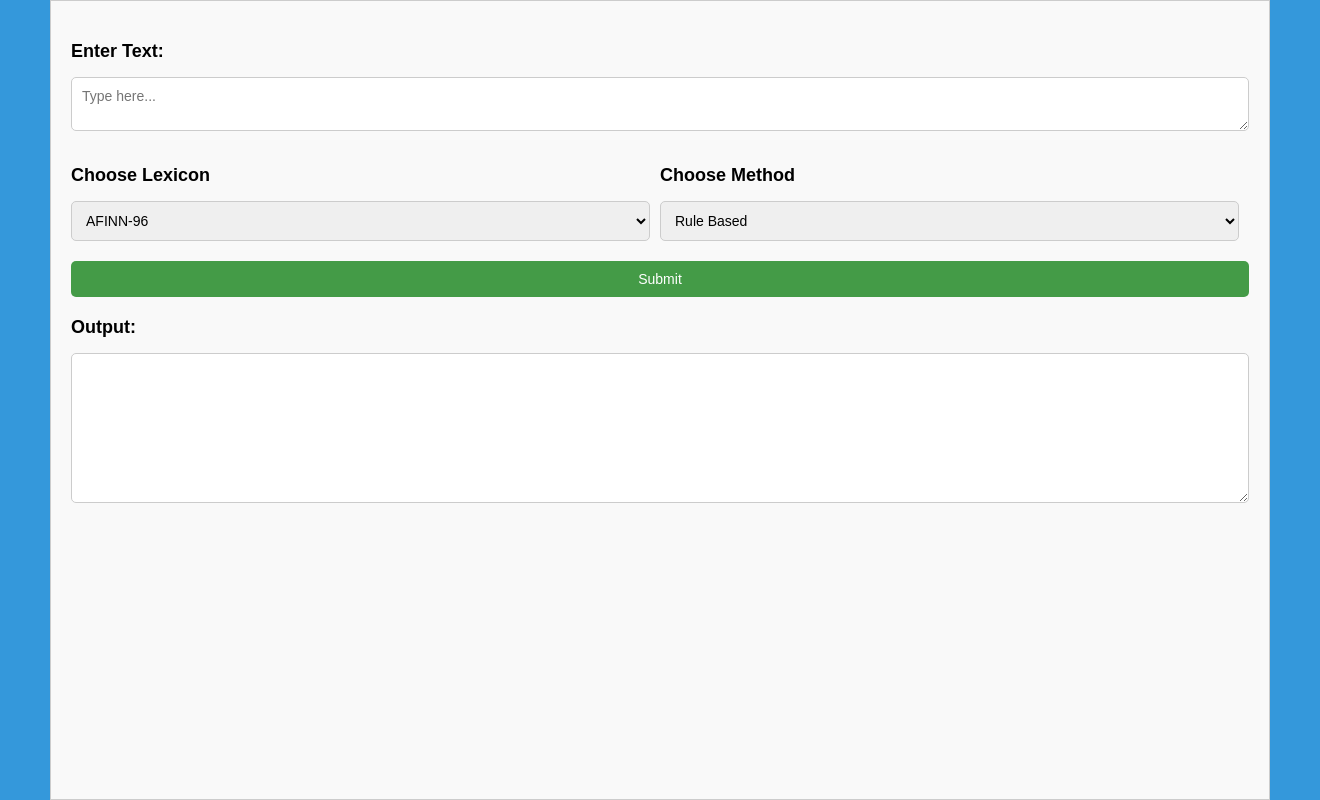
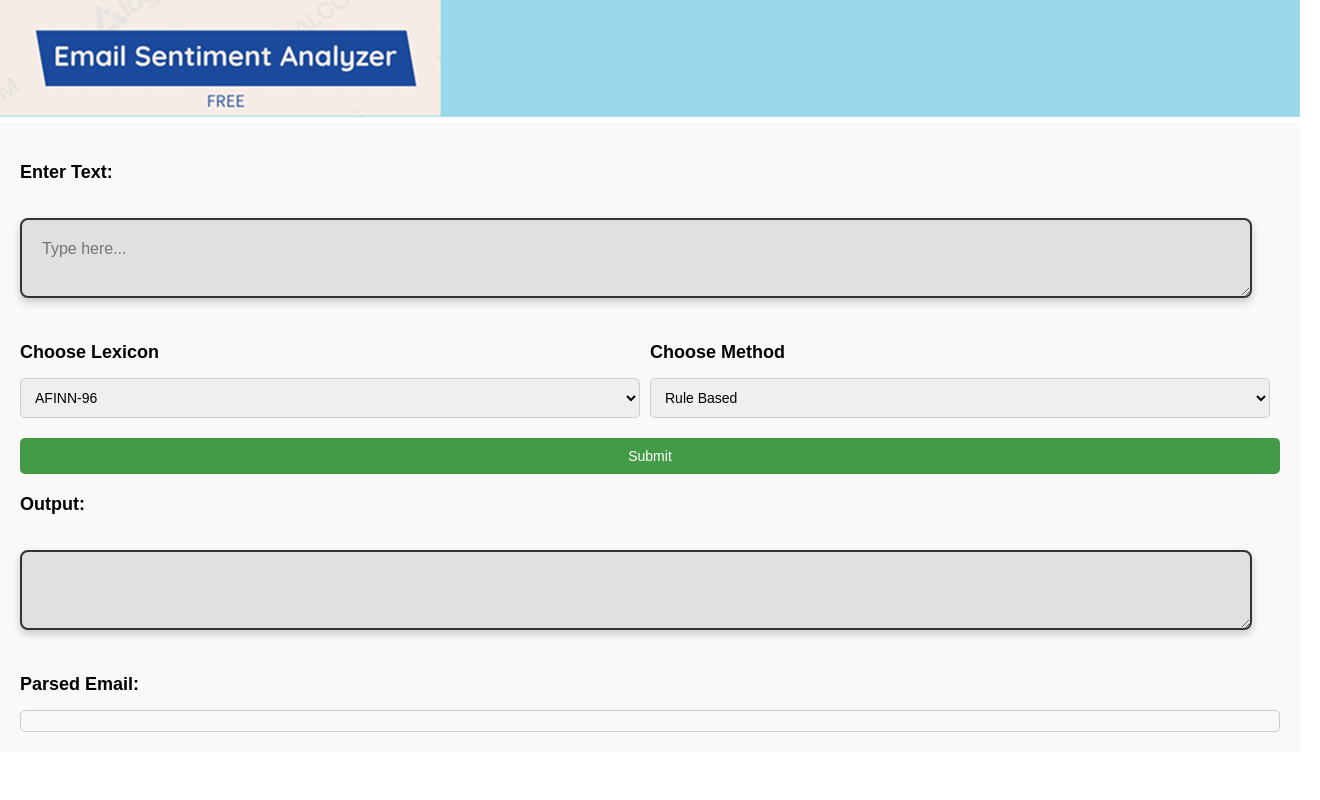
Before and after one commit to TimurOner/EmailSentin, a Flask app: page / in a window 1320 px wide. Run offline with Flask 3, Linux system fonts and the light colour scheme.

Commit message:
Fronent Commit
Main changes were done to improve the frontend. Added a provisional logo to the header of the main page. Solved a few issues regarding displaying the text areas.

```diff
--- a/main.py
+++ b/main.py
@@ -1,7 +1,6 @@
 from flask import Flask, render_template, request, jsonify
 
 from flask_basicauth import BasicAuth
-
 
 
 
--- /dev/null
+++ b/static/script.js
@@ -0,0 +1,29 @@
+document.getElementById('submit_button').addEventListener('click', function() {
+    // Gather the form data
+    const formData = new FormData(document.getElementById('input_form'));
+
+    fetch('/process_input', {
+        method: 'POST',
+        body: formData
+    })
+    .then(response => response.json()) // Expect a JSON response
+    .then(data => {
+        const score = data['score'];
+        const introText = data['intro_text'];
+        const bodyText = data['body_text'];
+
+        const inputProcessed = processString(introText, bodyText);
+
+        document.getElementById('output').value = score;
+        document.getElementById('email_output').innerHTML = inputProcessed; // Display colored text
+    })
+    .catch(error => console.error('Error fetching data:', error));
+});
+
+function processString(firstStr, secondStr) {
+    const redFirstStr = `<span style="color: red;">${firstStr}</span>`;
+    const blueSecondStr = `<span style="color: blue;">${secondStr}</span>`;
+    const processedStr = redFirstStr + blueSecondStr;
+
+    return processedStr;
+}
--- a/static/style.css
+++ b/static/style.css
@@ -23,13 +23,12 @@
         .container {
             flex: 1; /* Take up remaining space */
             padding: 20px;
-            border: 1px solid #ccc;
             background-color: #f9f9f9; /* Light background for contrast */
             box-sizing: border-box; /* Include padding and border in width */
         }
 
         /* Textarea styles */
-        textarea {
+        /* textarea {
             width: 100%;
             padding: 10px;
             box-sizing: border-box;
@@ -39,7 +38,7 @@
             border: 1px solid #ccc;
             font-family: Arial, sans-serif;
             font-size: 14px;
-        }
+        } */
 
         /* Dropdown container styles */
         .dropdown-container {
@@ -85,11 +84,11 @@
 
         /* Output textarea styles */
         #output {
-            height: 150px;
+            /* height: 150px;
             border: 1px solid #ccc;
             background-color: #fff; /* Background color for the output box */
-            padding: 10px; /* Ensure there's padding inside the output box */
-            overflow-y: auto; /* Enable vertical scrolling if needed */
+            /* padding: 10px;
+            overflow-y: auto;  */
         }
 
         /* Heading styles */
@@ -98,3 +97,28 @@
             font-size: 18px;
             margin-top: 20px;
         }
+
+        .text_class{
+            border: 2px solid #333; /* Adds a solid border around the div */
+            padding: 20px; /* Adds space inside the border, between the border and the content */
+            background-color: #e0e0e0; /* Sets a light grey background color */
+            width: 90vw; /* Sets the width to 90% of the viewport width */
+            max-width: 1200px; /* Limits the maximum width of the div to 1200px */
+            margin: 20px auto; /* Centers the div horizontally and adds space above and below */
+            box-shadow: 0 4px 8px rgba(0, 0, 0, 0.2); /* Adds a subtle shadow effect for a 3D appearance */
+            border-radius: 8px; /* Rounds the corners of the div */
+            font-family: Arial, sans-serif; /* Sets the font for text inside the div */
+            font-size: 16px; /* Sets the font size for text inside the div */
+            color: #333; /* Sets the text color inside the div */
+        }
+
+        #email_output {
+            max-width: 100%; /* Ensures it doesn’t overflow the container */
+            width: 100%; /* Takes up full width within the container */
+            padding: 10px; /* Padding inside the div */
+            margin-top: 10px; /* Space above the div */
+            background-color: #f9f9f9; /* Light gray background */
+            border: 1px solid #ccc; /* Light gray border */
+            border-radius: 5px; /* Rounded corners */
+            box-sizing: border-box; /* Includes padding and border in the element's width */
+        }
--- a/templates/index.html
+++ b/templates/index.html
@@ -3,14 +3,17 @@
 <head>
     <meta charset="UTF-8">
     <link rel="stylesheet" href="{{ url_for('static', filename='style.css') }}">
+    <script type="text/javascript" src="{{ url_for('static', filename='script.js') }}"></script>
     <title>Multi-line Text Box Input</title>
 </head>
 <body>
+    <div class="wrapper">
+        <img src="static\images\head_img.png" alt="Description of the image">
         <div class="sidebar left"></div>
         <div class="container">
             <h2>Enter Text:</h2>
             <form id="input_form">
-            <textarea id="user_input" name="user_input" placeholder="Type here..."></textarea>
+                <textarea class="text_class" id="user_input" name="user_input" placeholder="Type here..."></textarea>
                 <div class="dropdown-container">
                     <div class="dropdown">
                         <h2>Choose Lexicon</h2>
@@ -34,41 +37,17 @@
                 <button type="button" id="submit_button">Submit</button>
             </form>
             <h2>Output:</h2>
-        <textarea id="output" readonly></textarea>
-        <div id="user_input_display"></div> <!-- Element for displaying the colored text -->
+            <textarea class="text_class" id="output" readonly></textarea>
+            <h2>Parsed Email:</h2>
+            <div id="email_output">
+                <div>
+                    <!-- Email output content goes here -->
+                </div>
+            </div>
         </div>
         <div class="sidebar right"></div>
+    </div>
+</body>
 
-    <script>
-        document.getElementById('submit_button').addEventListener('click', function() {
-            // Gather the form data
-            const formData = new FormData(document.getElementById('input_form'));
-
-            fetch('/process_input', {
-                method: 'POST',
-                body: formData
-            })
-            .then(response => response.json()) // Expect a JSON response
-            .then(data => {
-                const score = data['score'];
-                const introText = data['intro_text'];
-                const bodyText = data['body_text'];
-
-                const inputProcessed = processString(introText, bodyText);
-
-                document.getElementById('output').value = score;
-                document.getElementById('user_input_display').innerHTML = inputProcessed; // Display colored text
-            })
-            .catch(error => console.error('Error fetching data:', error));
-        });
-
-        function processString(firstStr, secondStr) {
-            const redFirstStr = `<span style="color: red;">${firstStr}</span>`;
-            const blueSecondStr = `<span style="color: blue;">${secondStr}</span>`;
-            const processedStr = redFirstStr + blueSecondStr;
-
-            return processedStr;
-        }
-    </script>
-</body>
+<script src="{{ url_for('static', filename='script.js') }}"></script>
 </html>
```
Also changed, not shown: static/images/head_img.png (added). Lines whose indentation alone changed are shown as unchanged.
